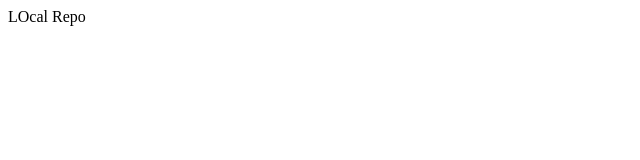
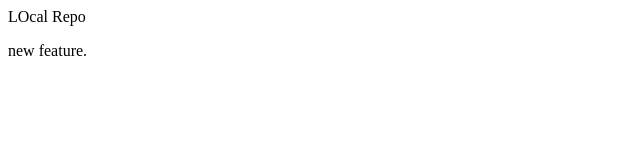
Before and after one commit to srivastava-aryan/localrepo, a plain HTML site: page index.html in a window 1280 px wide. Shown: the full height of the page, 0-640 px from the left. Drawn offline with Linux system fonts and the light colour scheme.

Commit message:
added new feature

```diff
--- a/index.html
+++ b/index.html
@@ -1,3 +1,6 @@
 <p>
     LOcal Repo
 </p>
+<p>
+    new feature.
+</p>
```
